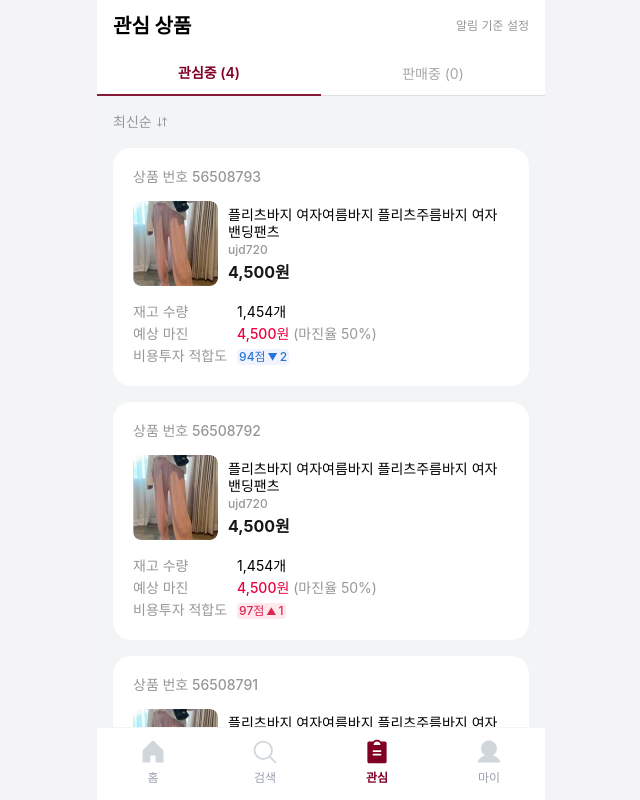
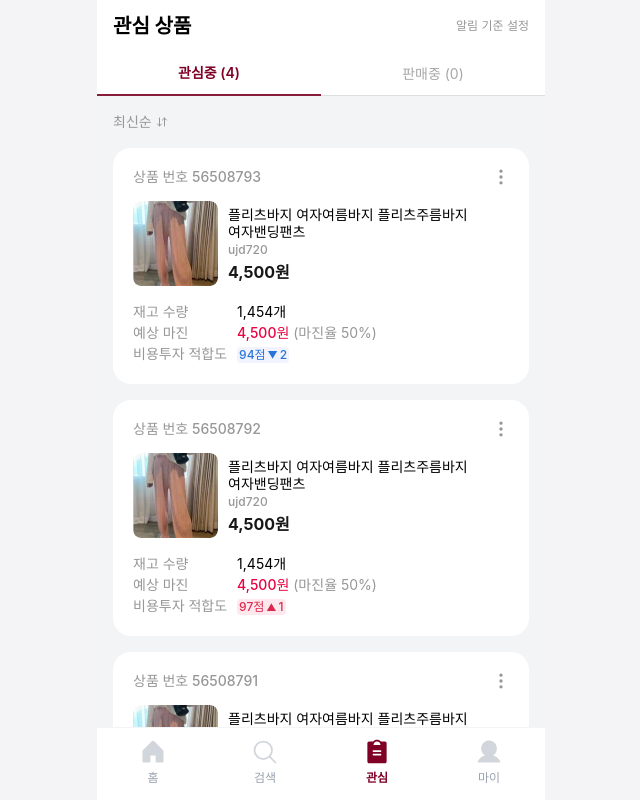
Before and after one commit to Chozy-dev/Chozy-Web, a React (Vite) app: page /wishlist in a window 1280 px wide. Shown: the top 800 px of the page, without its empty margins (319-959 px from the left). Built offline with nearby package versions, Linux system fonts and the light colour scheme; a web font is replaced by a local one.

Commit message:
feat: 관심상품 상태 전환과 삭제 구현

```diff
--- /dev/null
+++ b/src/components/interest/InterestProductActions.tsx
@@ -0,0 +1,55 @@
+import { ArrowLeftRight, EllipsisVertical, Trash2 } from "lucide-react";
+import type { InterestStatus } from "../../data/interest";
+import InterestPopover from "./InterestPopover";
+
+interface InterestProductActionsProps {
+  productNumber: string;
+  status: InterestStatus;
+  onMove: (status: InterestStatus) => void;
+  onDelete: () => void;
+}
+
+export default function InterestProductActions({ productNumber, status, onMove, onDelete }: InterestProductActionsProps) {
+  const nextStatus = status === "watching" ? "selling" : "watching";
+  const actionClassName = "flex w-full items-center gap-3 rounded-xl px-2 py-1.5 text-left text-xs font-medium hover:bg-back focus-visible:bg-back";
+
+  return (
+    <InterestPopover
+      trigger={<EllipsisVertical size={20} aria-hidden />}
+      label={`상품 번호 ${productNumber} 메뉴`}
+      triggerClassName="-mr-2 flex size-8 items-center justify-center text-graytext1"
+      align="right"
+    >
+      {(close) => (
+        <ul className="w-[188px] space-y-1">
+          <li>
+            <button
+              type="button"
+              className={actionClassName}
+              onClick={() => {
+                close();
+                onMove(nextStatus);
+              }}
+            >
+              <ArrowLeftRight size={14} aria-hidden className="text-black2" />
+              {nextStatus === "selling" ? "판매중으로 전환" : "관심중으로 전환"}
+            </button>
+          </li>
+          <li>
+            <button
+              type="button"
+              className={`${actionClassName} text-rose-600`}
+              onClick={() => {
+                close();
+                if (window.confirm("이 상품을 관심상품에서 삭제할까요?")) onDelete();
+              }}
+            >
+              <Trash2 size={14} aria-hidden />
+              삭제하기
+            </button>
+          </li>
+        </ul>
+      )}
+    </InterestPopover>
+  );
+}
--- a/src/components/interest/InterestProductCard.tsx
+++ b/src/components/interest/InterestProductCard.tsx
@@ -20,13 +20,13 @@ export default function InterestProductCard({ product, actions }: InterestProduc
       <div className="flex items-center gap-2.5">
         <img src={product.thumbnail} alt="" width={85} height={85} className="size-[85px] shrink-0 rounded-lg object-cover" />
         <div className="min-w-0 flex-1">
-          <h2 className="line-clamp-2 break-words text-sm leading-[17px]">{product.name}</h2>
+          <h2 className="line-clamp-2 break-keep wrap-anywhere text-sm leading-[17px]">{product.name}</h2>
           <p className="mt-0.5 text-xs font-medium leading-4 text-graytext1">{product.supplier}</p>
           <p className="mt-1 text-base font-bold leading-5 text-neutral-900">{number.format(product.wholesalePrice)}원</p>
         </div>
       </div>
 
-      <dl className="mt-4 grid grid-cols-[auto_1fr] gap-x-2.5 gap-y-0.5 text-sm leading-5">
+      <dl className="mt-4 grid grid-cols-[auto_1fr] gap-x-2.5 gap-y-px text-sm leading-5">
         <dt className="text-graytext1">재고 수량</dt>
         <dd>{number.format(product.stock)}개</dd>
         <dt className="text-graytext1">예상 마진</dt>
--- a/src/pages/interest/InterestScreen.tsx
+++ b/src/pages/interest/InterestScreen.tsx
@@ -1,4 +1,5 @@
 import { useState } from "react";
+import InterestProductActions from "../../components/interest/InterestProductActions";
 import InterestProductCard from "../../components/interest/InterestProductCard";
 import InterestSort, { type InterestSortOrder } from "../../components/interest/InterestSort";
 import InterestTabs from "../../components/interest/InterestTabs";
@@ -13,14 +14,25 @@ const SORT_PRODUCTS: Record<InterestSortOrder, (a: InterestProduct, b: InterestP
 };
 
 export default function InterestScreen() {
+  const [savedProducts, setSavedProducts] = useState(SAMPLE_INTEREST_PRODUCTS);
   const [status, setStatus] = useState<InterestStatus>("watching");
   const [sort, setSort] = useState<InterestSortOrder>("latest");
-  const watching = SAMPLE_INTEREST_PRODUCTS.filter((product) => product.status === "watching");
-  const selling = SAMPLE_INTEREST_PRODUCTS.filter((product) => product.status === "selling");
+  const watching = savedProducts.filter((product) => product.status === "watching");
+  const selling = savedProducts.filter((product) => product.status === "selling");
   const products = (status === "watching" ? watching : selling).sort(SORT_PRODUCTS[sort]);
 
+  const moveProduct = (productNumber: string, nextStatus: InterestStatus) => {
+    setSavedProducts((previous) =>
+      previous.map((product) => product.productNumber === productNumber ? { ...product, status: nextStatus } : product),
+    );
+  };
+
+  const deleteProduct = (productNumber: string) => {
+    setSavedProducts((previous) => previous.filter((product) => product.productNumber !== productNumber));
+  };
+
   return (
-    <main className="min-h-dvh bg-back pb-24">
+    <main className="isolate min-h-dvh bg-back pb-24">
       <header className="bg-white">
         <div className="flex h-[52px] items-center justify-between gap-3 px-4">
           <h1 className="text-xl font-bold text-black1">관심 상품</h1>
@@ -43,7 +55,17 @@ export default function InterestScreen() {
           <ul className="space-y-4">
             {products.map((product) => (
               <li key={product.productNumber}>
-                <InterestProductCard product={product} />
+                <InterestProductCard
+                  product={product}
+                  actions={
+                    <InterestProductActions
+                      productNumber={product.productNumber}
+                      status={product.status}
+                      onMove={(nextStatus) => moveProduct(product.productNumber, nextStatus)}
+                      onDelete={() => deleteProduct(product.productNumber)}
+                    />
+                  }
+                />
               </li>
             ))}
           </ul>
```
